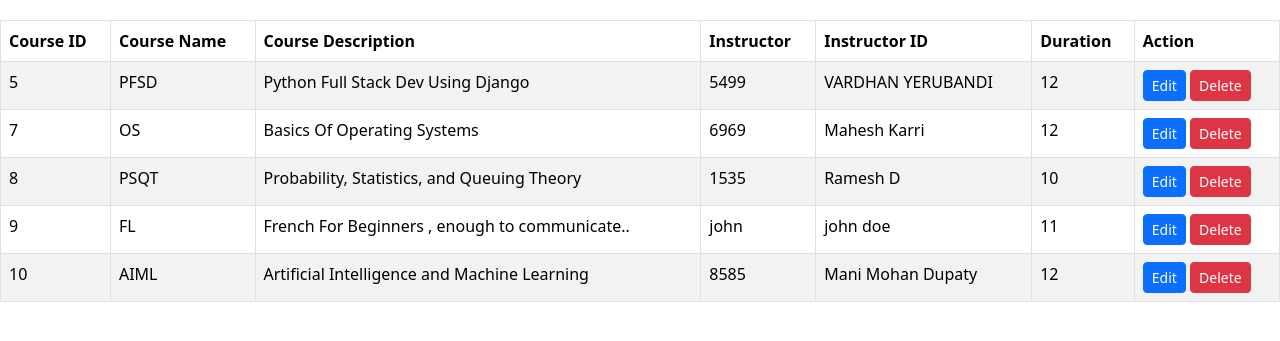
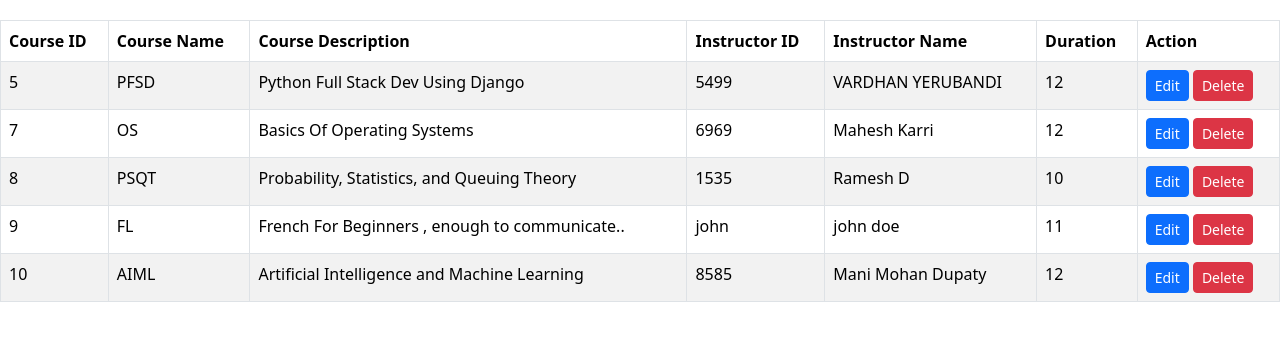
Before and after one commit to CharanTeja-6825/ETOS1, a Django app: page /courses/ in a window 1280 px wide. Shown: the part 56-397 px from the top of the page. Run offline with Django 5.2, Linux system fonts and the light colour scheme; data comes from the database, SQL or seed files in the repository; some libraries are stand-ins or nearby versions.

Commit message:
HTML Update 1

```diff
--- a/templates/courses/course_list.html
+++ b/templates/courses/course_list.html
@@ -25,8 +25,8 @@
                     <th scope="col">Course ID</th>
                     <th scope="col">Course Name</th>
                     <th scope="col">Course Description</th>
-                    <th scope="col">Instructor</th>
                     <th scope="col">Instructor ID</th>
+                    <th scope="col">Instructor Name</th>
                     <th scope="col">Duration</th>
                     <th scope="col">Action</th>
                 </tr>
```
